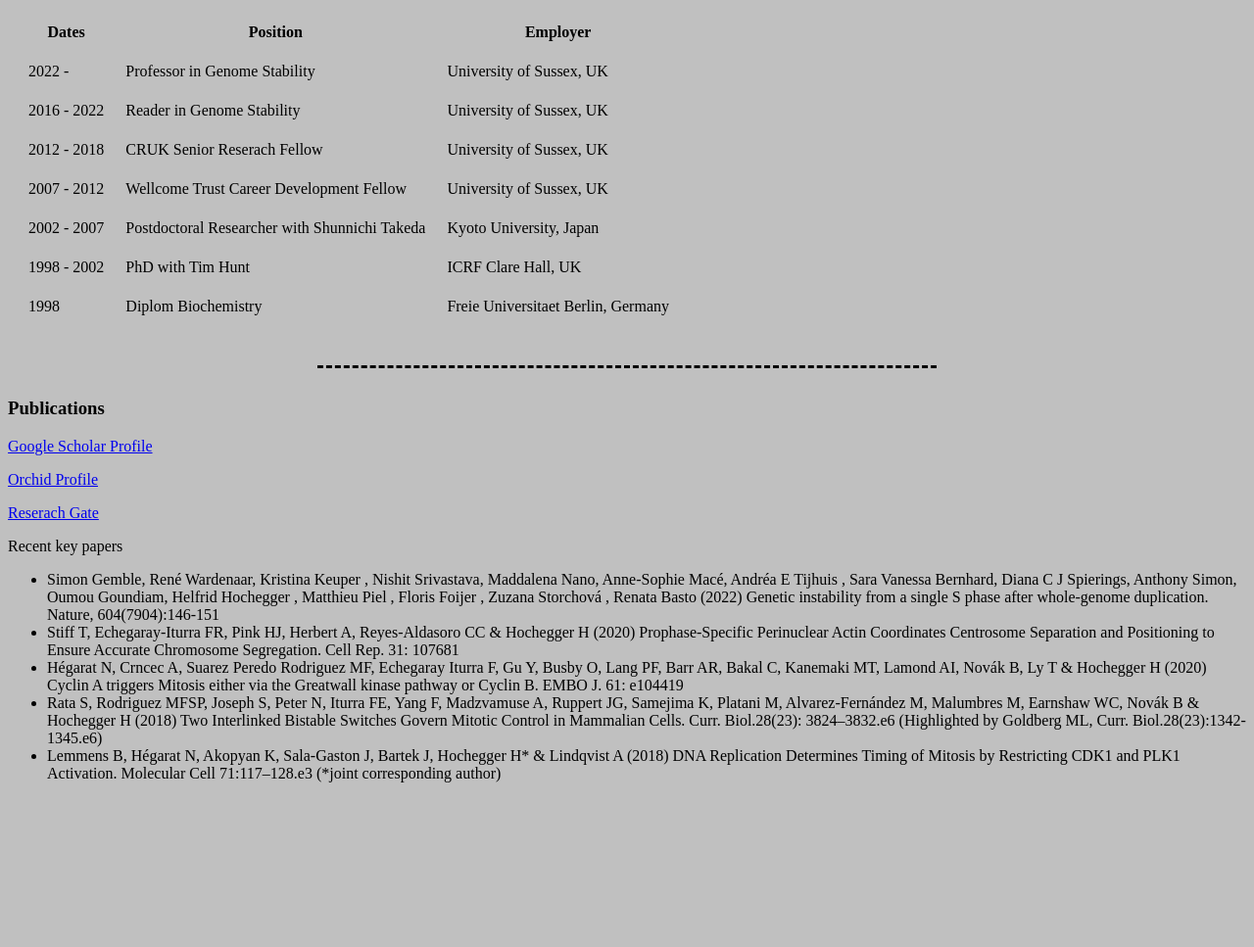
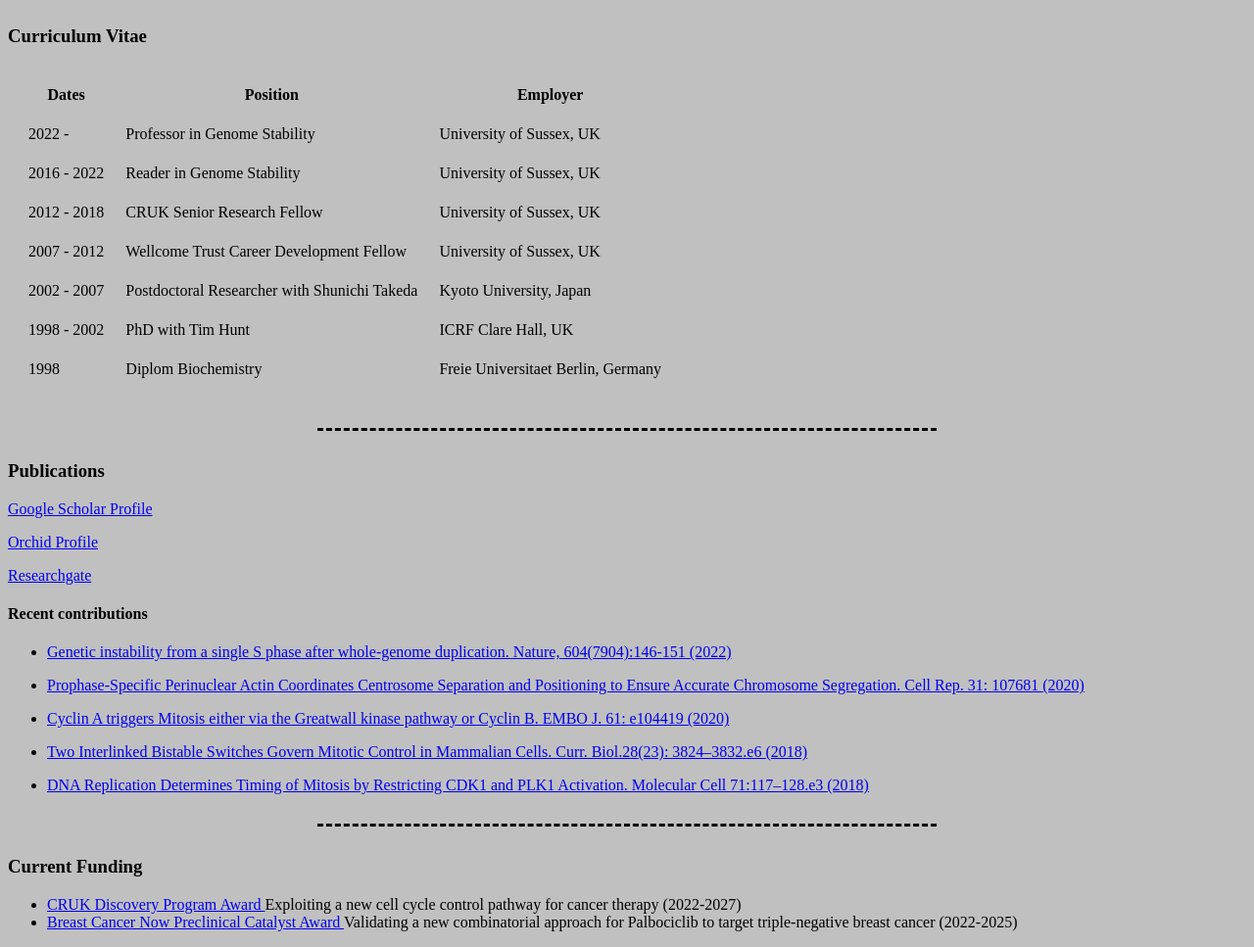
Before and after one commit to Helfrid/Helfrid.github.io, a plain HTML site: page index.html in a window 1280 px wide. Shown: the part 682-1649 px from the top of the page at 98% size. Before the commit the page ends 1497 px from the top, so only its background shows below. Drawn offline with Linux system fonts and the light colour scheme.

Commit message:
add publications and funding to index.html

```diff
--- a/index.html
+++ b/index.html
@@ -24,23 +24,27 @@
 
     </table >
     <p>I am a scientist working at the University of Sussex. My main research interest
-        is the control of the eucarytotic cell cycle.
+        is the control of the eukaryotic cell cycle.
     </p>
     <p>
         My lab investigates how cells switch between interphase and mitosis.
     </p>
     <hr>
-        <h3>Specific Reserach Interests</h3>
+        <h3>Specific Research Interests</h3>
             <ul cellspacing=20>
                 <li>G2/M switch and mitotic entry regulation</li>
+                <p></p>
                 <li>Kinases and Phosphatases that coordinate mitotic entry and exit</li>
+                <p></p>
                 <li>Cancer biology of G2/M regulation</li>
             </ul>
     <hr>
         <h3>Methodology</h3>
             <ul>
                 <li>Chemical Genetics and Gene Targeting</li>
+                <p></p>
                 <li>High content and super resolution microscopy</li>
+                <p></p>
                 <li>Image processing and analysis using Python</li>
             </ul>
     <hr>
@@ -66,7 +70,7 @@
     </tr>
     <tr>
         <td>2012 - 2018</td>
-        <td>CRUK Senior Reserach Fellow</td>
+        <td>CRUK Senior Research Fellow</td>
         <td>University of Sussex, UK</td>
     </tr>
     <tr>
@@ -76,7 +80,7 @@
     </tr>
     <tr>
         <td>2002 - 2007</td>
-        <td>Postdoctoral Researcher with Shunnichi Takeda</td>
+        <td>Postdoctoral Researcher with Shunichi Takeda</td>
         <td>Kyoto University, Japan</td>
     </tr>
     <tr>
@@ -98,13 +102,57 @@
  <h3>Publications</h3>
  <p><a href="https://scholar.google.com/citations?user=Z-WmjVsAAAAJ&hl=en"> Google Scholar Profile</a></p>
  <p><a href="https://orcid.org/0000-0001-8366-6198"> Orchid Profile</a></p>
- <p><a href="https://www.researchgate.net/profile/Helfrid-Hochegger"> Reserach Gate</a></p>
+ <p><a href="https://www.researchgate.net/profile/Helfrid-Hochegger"> Researchgate </a></p>
 
- <p>Recent key papers</p>
+ <h4>Recent contributions</h4>
  <ul>
-    <li>Simon Gemble, René Wardenaar, Kristina Keuper , Nishit Srivastava, Maddalena Nano, Anne-Sophie Macé, Andréa E Tijhuis , Sara Vanessa Bernhard, Diana C J Spierings, Anthony Simon, Oumou Goundiam, Helfrid Hochegger , Matthieu Piel , Floris Foijer , Zuzana Storchová , Renata Basto (2022) Genetic instability from a single S phase after whole-genome duplication. Nature, 604(7904):146-151</li>
-    <li>Stiff T, Echegaray-Iturra FR, Pink HJ, Herbert A, Reyes-Aldasoro CC & Hochegger H (2020) Prophase-Specific Perinuclear Actin Coordinates Centrosome Separation and Positioning to Ensure Accurate Chromosome Segregation. Cell Rep. 31: 107681 </li>
-    <li>Hégarat N, Crncec A, Suarez Peredo Rodriguez MF, Echegaray Iturra F, Gu Y, Busby O, Lang PF, Barr AR, Bakal C, Kanemaki MT, Lamond AI, Novák B, Ly T & Hochegger H (2020) Cyclin A triggers Mitosis either via the Greatwall kinase pathway or Cyclin B. EMBO J. 61: e104419 </li>
-    <li>Rata S, Rodriguez MFSP, Joseph S, Peter N, Iturra FE, Yang F, Madzvamuse A, Ruppert JG, Samejima K, Platani M, Alvarez-Fernández M, Malumbres M, Earnshaw WC, Novák B & Hochegger H (2018) Two Interlinked Bistable Switches Govern Mitotic Control in Mammalian Cells. Curr. Biol.28(23): 3824–3832.e6 (Highlighted by Goldberg ML, Curr. Biol.28(23):1342-1345.e6)</li>
-    <li>Lemmens B, Hégarat N, Akopyan K, Sala-Gaston J, Bartek J, Hochegger H* & Lindqvist A (2018) DNA Replication Determines Timing of Mitosis by Restricting CDK1 and PLK1 Activation. Molecular Cell 71:117–128.e3 (*joint corresponding author)</li>
+    <li>
+        <a href="https://www.nature.com/articles/s41586-022-04578-4">
+            Genetic instability from a single S phase after whole-genome
+            duplication. Nature, 604(7904):146-151 (2022)
+        </a>
+    </li>
+    <p></p>
+    <li>
+        <a href="https://www.cell.com/cell-reports/fulltext/S2211-1247(20)30634-3?_returnURL=https%3A%2F%2Flinkinghub.elsevier.com%2Fretrieve%2Fpii%2FS2211124720306343%3Fshowall%3Dtrue">
+            Prophase-Specific Perinuclear Actin Coordinates Centrosome
+            Separation and Positioning to Ensure Accurate Chromosome Segregation.
+            Cell Rep. 31: 107681 (2020)
+        </a>
+    </li>
+    <p></p>
+    <li>
+        <a href="https://www.embopress.org/doi/full/10.15252/embj.2020104419">
+            Cyclin A triggers Mitosis either via the Greatwall kinase pathway or Cyclin B. EMBO J. 61: e104419 (2020)</li>
+        </a>
+    </li>
+    <p></p>
+    <li>
+        <a href="https://www.cell.com/current-biology/fulltext/S0960-9822(18)31284-3?_returnURL=https%3A%2F%2Flinkinghub.elsevier.com%2Fretrieve%2Fpii%2FS0960982218312843%3Fshowall%3Dtrue">
+            Two Interlinked Bistable Switches Govern Mitotic Control in Mammalian Cells. Curr. Biol.28(23): 3824–3832.e6 (2018)
+        </a>
+    </li>
+    <p></p>
+    <li>
+        <a href="https://www.cell.com/molecular-cell/fulltext/S1097-2765(18)30400-3?_returnURL=https%3A%2F%2Flinkinghub.elsevier.com%2Fretrieve%2Fpii%2FS1097276518304003%3Fshowall%3Dtrue">
+            DNA Replication Determines Timing of Mitosis by Restricting CDK1 and PLK1 Activation. Molecular Cell 71:117–128.e3 (2018)
+        </a>
+    </li>
  </ul>
+<hr>
+<h3>Current Funding</h3>
+<ul>
+    <li><a href="https://www.cancerresearchuk.org/funding-for-researchers/our-funding-schemes/discovery-programme-awards">
+        CRUK Discovery Program Award
+    </a>
+    Exploiting a new cell cycle control pathway for cancer therapy (2022-2027)
+</li>
+<li>
+    <a href="https://breastcancernow.org">
+        Breast Cancer Now Preclinical Catalyst Award
+    </a>
+    Validating a new combinatorial approach for Palbociclib
+     to target triple-negative breast cancer
+     (2022-2025)
+</li>
+</ul>
```
Also changed, not shown: 1 other file.
